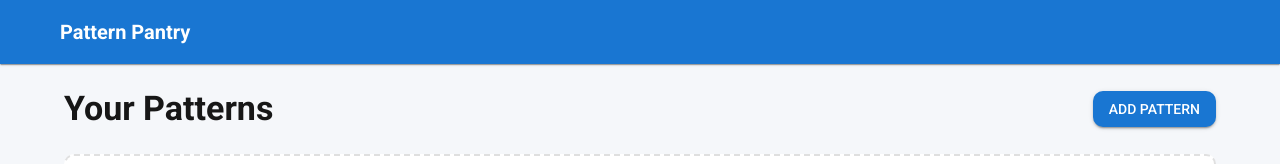
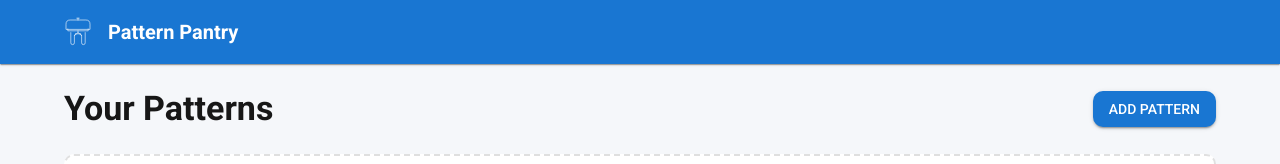
Before and after one commit to KVeitch/pattern-pantry, a Next.js app: page / in a window 1280 px wide. Shown: the top 164 px of the page. Built offline with nearby package versions, Linux system fonts and the light colour scheme; some icons are missing.

Commit message:
Add logo to project

```diff
--- a/src/components/AppLayout.tsx
+++ b/src/components/AppLayout.tsx
@@ -53,19 +53,33 @@ export default function AppLayout({
           >
             <MenuIcon />
           </IconButton>
-          <Typography
-            variant="h6"
+          <Box
             component={Link}
             href="/"
             sx={{
+              display: "flex",
+              alignItems: "center",
+              gap: 1.5,
               flexGrow: 1,
               textDecoration: "none",
               color: "inherit",
-              fontWeight: 700,
             }}
           >
-            Pattern Pantry
-          </Typography>
+            <Box
+              component="img"
+              src="/pattern-pantry-logo.svg"
+              alt=""
+              sx={{
+                width: 36,
+                height: 36,
+                filter: "brightness(0) invert(1)",
+                display: "block",
+              }}
+            />
+            <Typography variant="h6" sx={{ fontWeight: 700 }}>
+              Pattern Pantry
+            </Typography>
+          </Box>
           <IconButton
             color="inherit"
             aria-label="Add pattern"
```
Also changed, not shown: public/pattern-pantry-logo.png (added), public/pattern-pantry-logo.svg (added).
